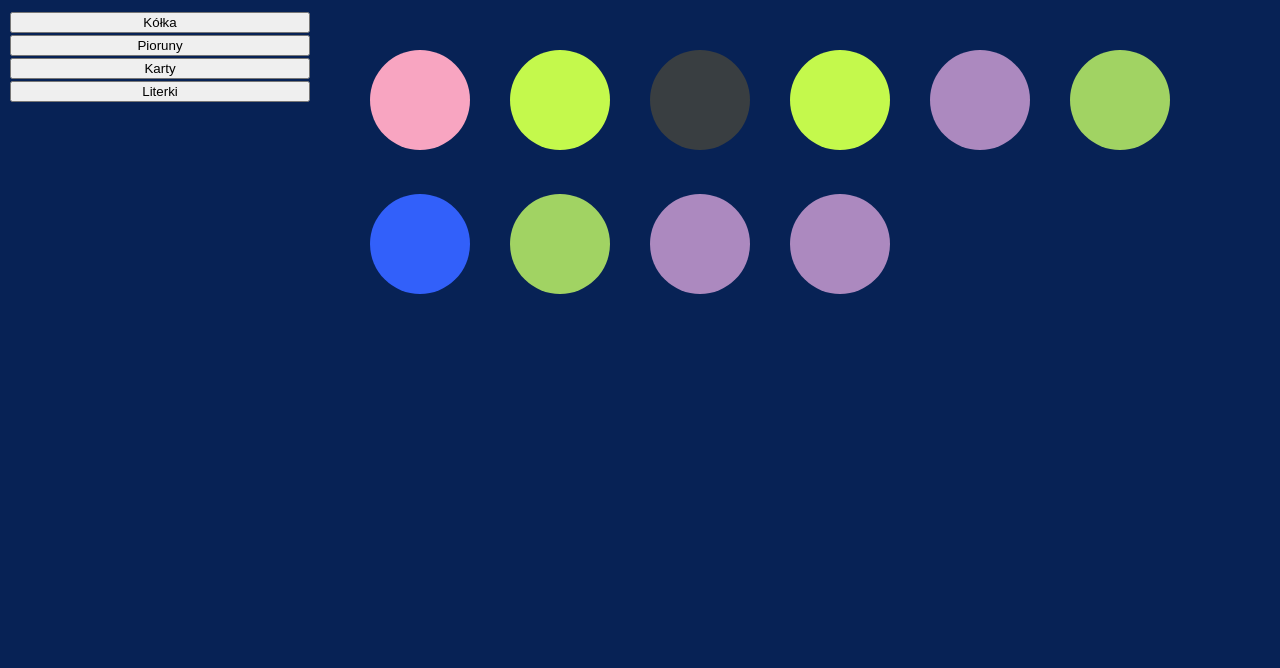
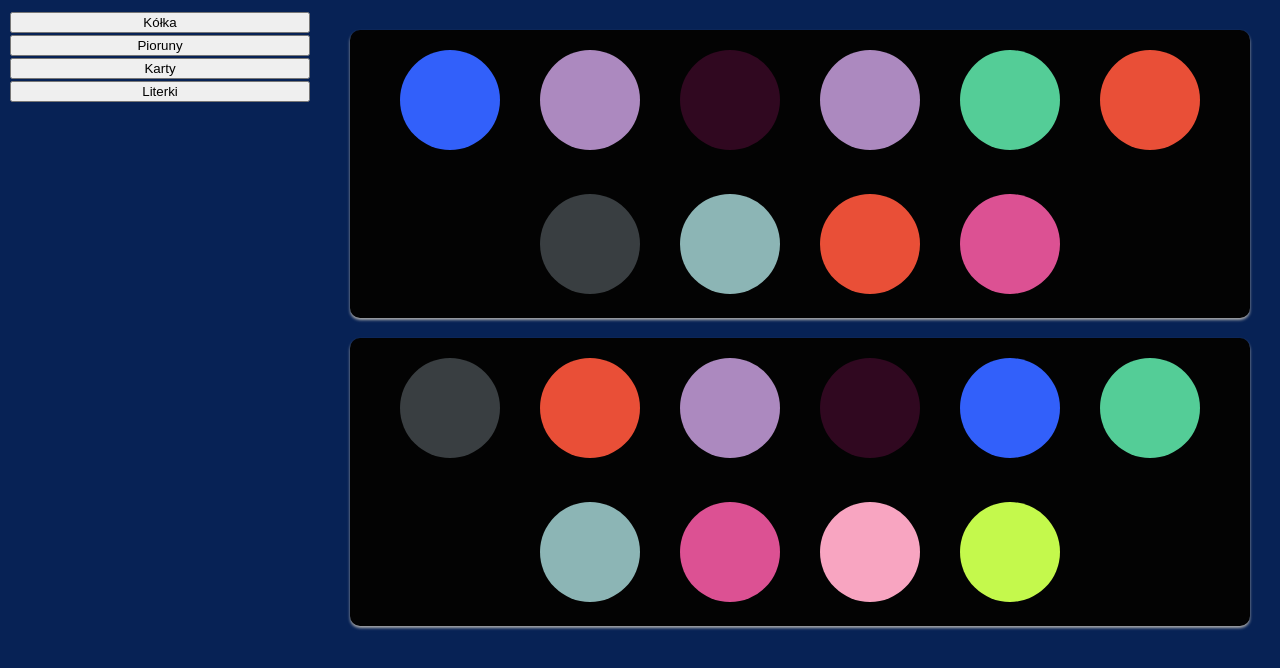
Before and after one commit to SerafinPL/react-function-component, a React (Create React App) app: page / in a window 1280 px wide. Both pictures are taken after a click on the button "Kółka". Shown: the top 668 px of the page. Built offline with nearby package versions, Linux system fonts and the light colour scheme.

Commit message:
poprawki na Css i dodanie listy kółek

```diff
--- a/src/mods/kolka/circle.module.css
+++ b/src/mods/kolka/circle.module.css
@@ -7,3 +7,11 @@
     width: 100px;
     height:100px;
 }
+
+.blok {
+	background-color: #030303;
+	border-radius: 10px;
+	box-shadow: 0 2px 3px #aaa;
+	margin-bottom: 20px;
+	text-align: center;
+}
--- a/src/mods/kolka/circleSquad.js
+++ b/src/mods/kolka/circleSquad.js
@@ -1,16 +1,28 @@
 import React from 'react';
 
 import Circle from './circle';
+
+import styles from './circle.module.css';
 
 
 const CircleSquad = () => {
 
 
-	const colors = ["#393e41", "#e94f37", "#ac89bf", "#a1d363", '#3260fa',
-                    "#54cd97", "#ba5483", "#dc5193", "#f8a5c1", "#c4f94c"];
+	const colors = ["#393e41", "#e94f37", "#ac89bf", "#300820", '#3260fa',
+                    "#54cd97", "#8cb5b5", "#dc5193", "#f8a5c1", "#c4f94c"];
 
 
-    const showCircle = () => {
+    const showAllCircle = () => {
+
+        let circles = [];
+        for (let i=0; i < colors.length; i++) {
+            circles.push(<Circle key={'all' + i} bgColor={colors[i]}/>)
+        }
+
+        return circles;
+    }
+
+    const showCircleRandomly = () => {
 
     	let colorsCircle = [];
 
@@ -18,7 +30,7 @@ const CircleSquad = () => {
     	for (let i = 0; i < colors.length; i++ ) {
     		const random = Math.floor(Math.random() * colors.length);
 
-    		colorsCircle.push(<Circle key={i} bgColor={colors[random]}/>);
+    		colorsCircle.push(<Circle key={'random' + i} bgColor={colors[random]}/>);
 
     	}
 
@@ -30,7 +42,12 @@ const CircleSquad = () => {
 
 	return(
 		<>
-			{showCircle()}
+            <div className={styles.blok}>
+			     {showCircleRandomly()}
+            </div>
+            <div className={styles.blok}>
+                {showAllCircle()}
+            </div>
 		</>
 	);
 
```
